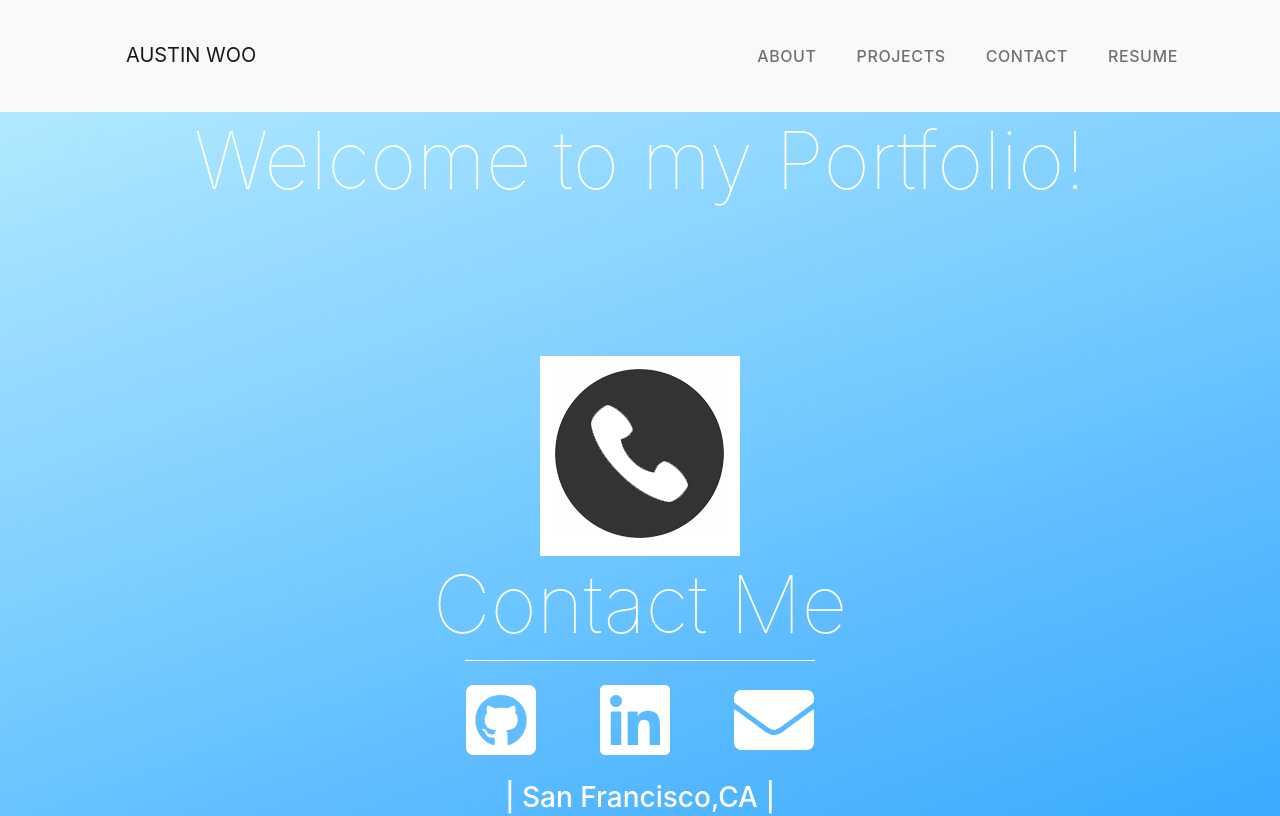
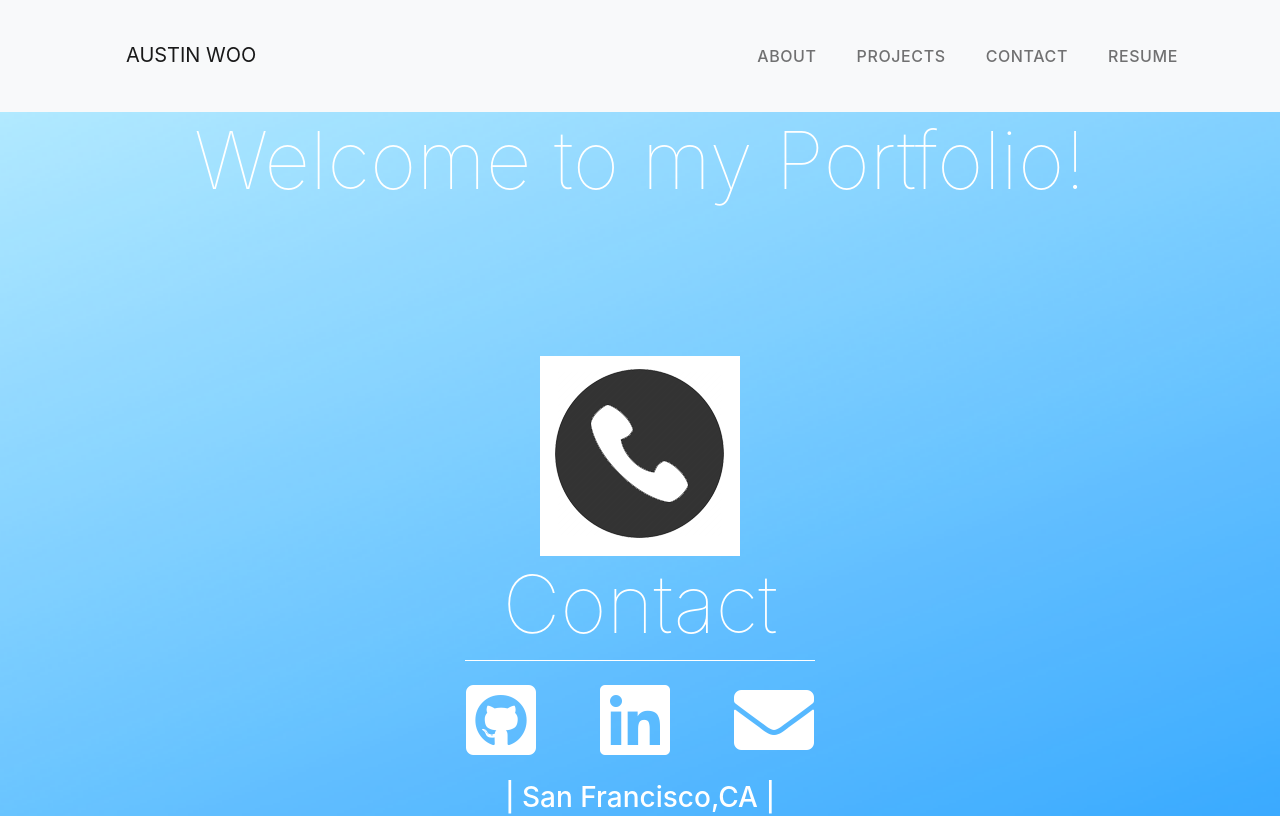
Before and after one commit to austinwoo123/React-Portfolio, a React (Create React App) app: page / in a window 1280 px wide. Shown: the top 816 px of the page. Built offline with nearby package versions, Linux system fonts and the light colour scheme.

Commit message:
edit contact section

```diff
--- a/src/components/Header/index.js
+++ b/src/components/Header/index.js
@@ -10,7 +10,7 @@ const Header = () => {
             <div className="contact-box">
                 <div id="contact"></div>
                 <img src={contact} class="contact-pic"></img>
-                <h1>Contact Me</h1>
+                <h1>Contact</h1>
                 <div class="line-break1"></div>
                 <div className="social-icons">
                     <a href="https://github.com/austinwoo123" target="_blank"><i className="fab fa-github-square"></i></a>
```
